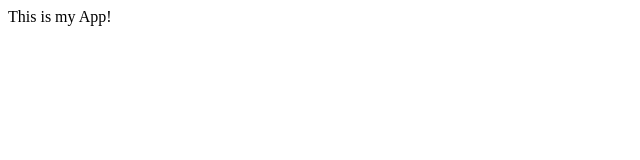
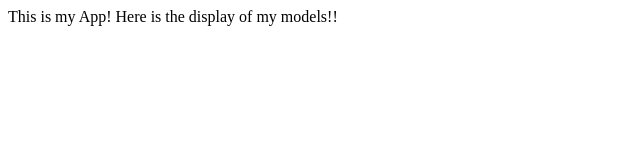
Before and after one commit to AnnaYingLass/github_sample, a plain HTML site: page index.html in a window 1280 px wide. Shown: the whole page, without its empty margins (0-640 px from the left). Drawn offline with Linux system fonts and the light colour scheme.

Commit message:
added models

```diff
--- a/index.html
+++ b/index.html
@@ -5,5 +5,6 @@
   </head>
   <body>
     This is my App!
+    Here is the display of my models!!
   </body>
 </html>
```
Also changed, not shown: models.html (added, +1 -0 lines).
